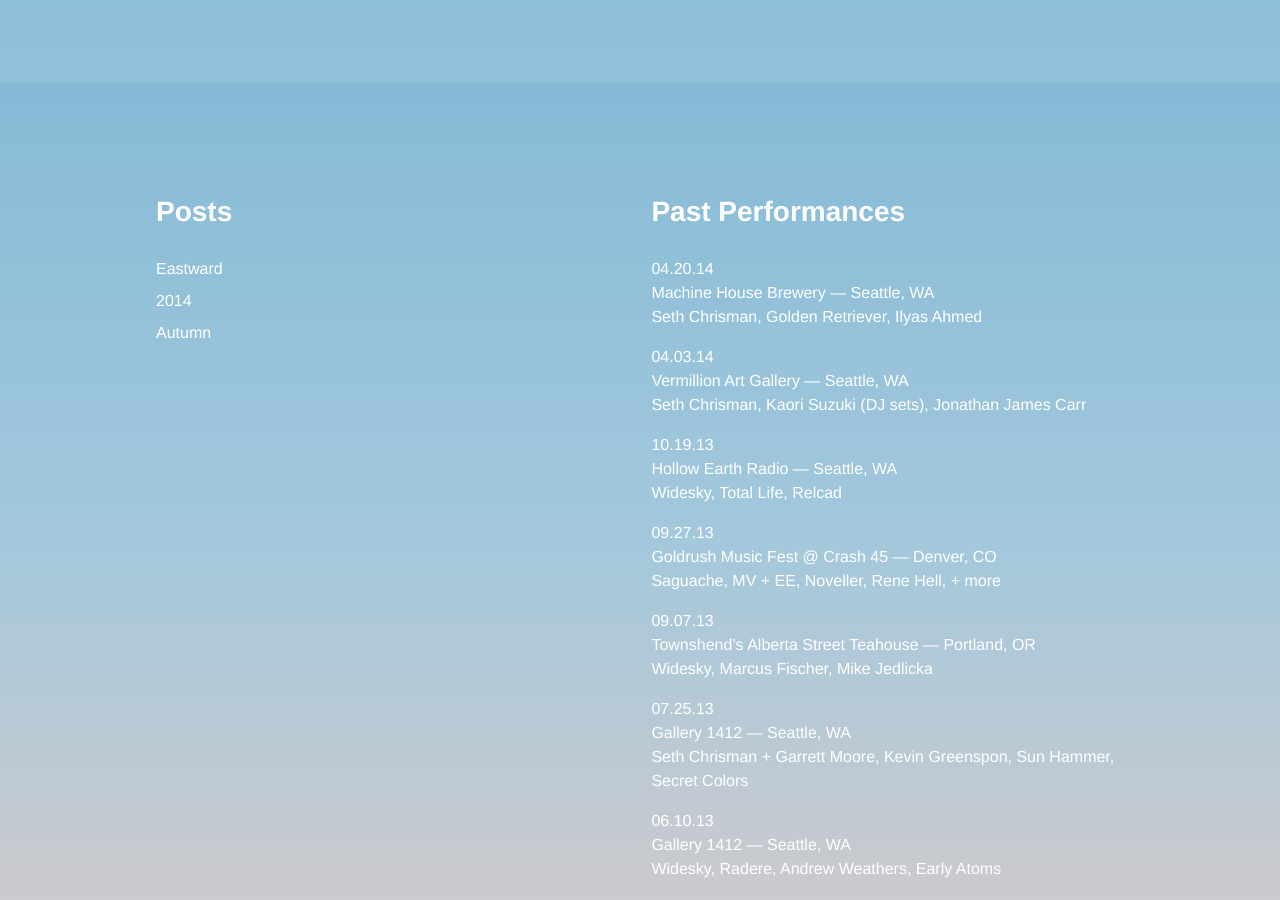
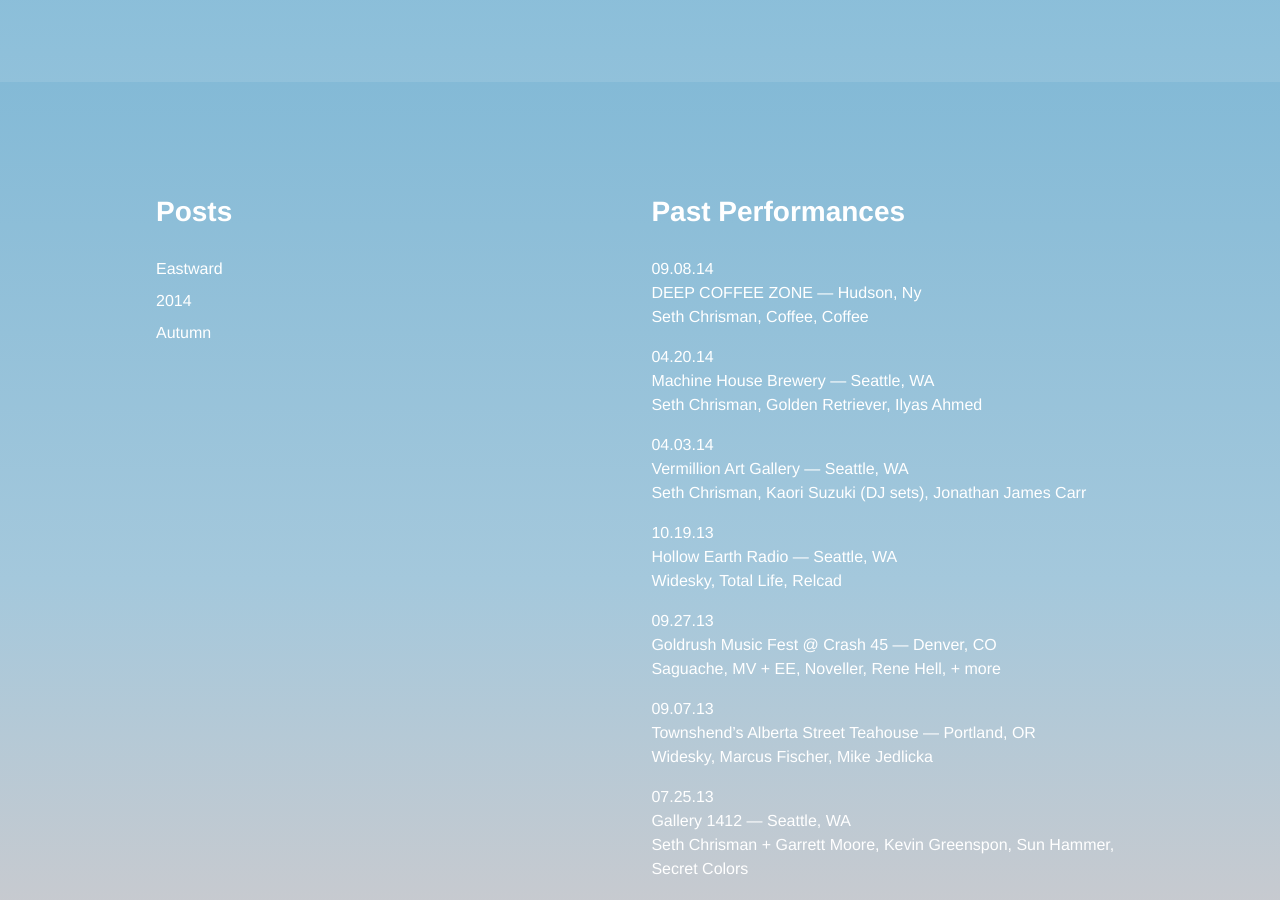
Before and after one commit to sethchrisman/sethchrisman.github.io, a Jekyll site: the page built from archive/index.html, in a window 1280 px wide and 900 px high, scrolled down 302 px. Built offline with Jekyll 4.4.1, drawn with Linux system fonts in a browser that asks for light colours.

Commit message:
Updated performances.yml

```diff
--- a/_data/performances.yml
+++ b/_data/performances.yml
@@ -1,3 +1,8 @@
+- date: 09.08.14
+  venue: DEEP COFFEE ZONE
+  location: "Hudson, Ny"
+  lineup: "Seth Chrisman, Coffee, Coffee"
+
 - date: 04.20.14
   venue: Machine House Brewery
   location: "Seattle, WA"
```
